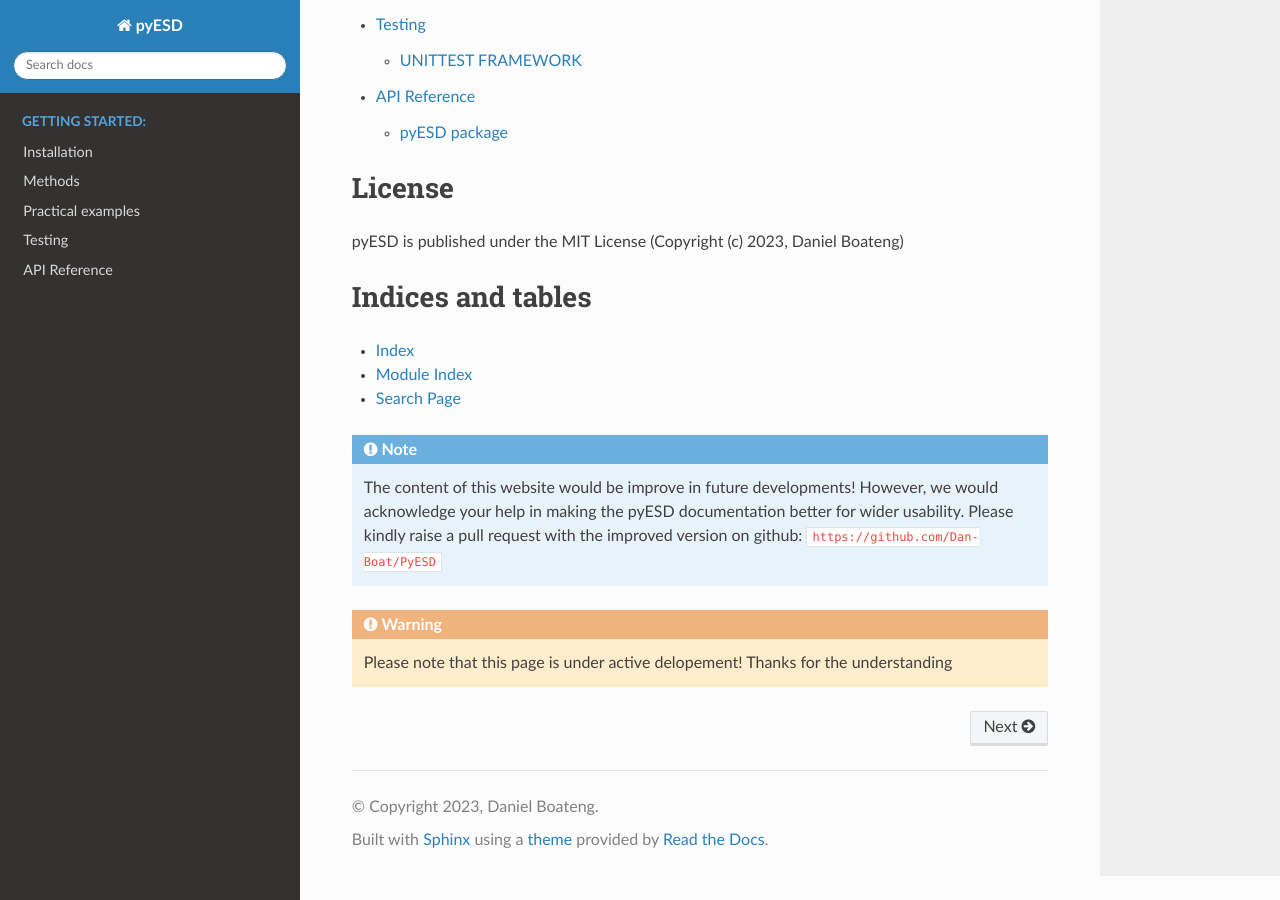
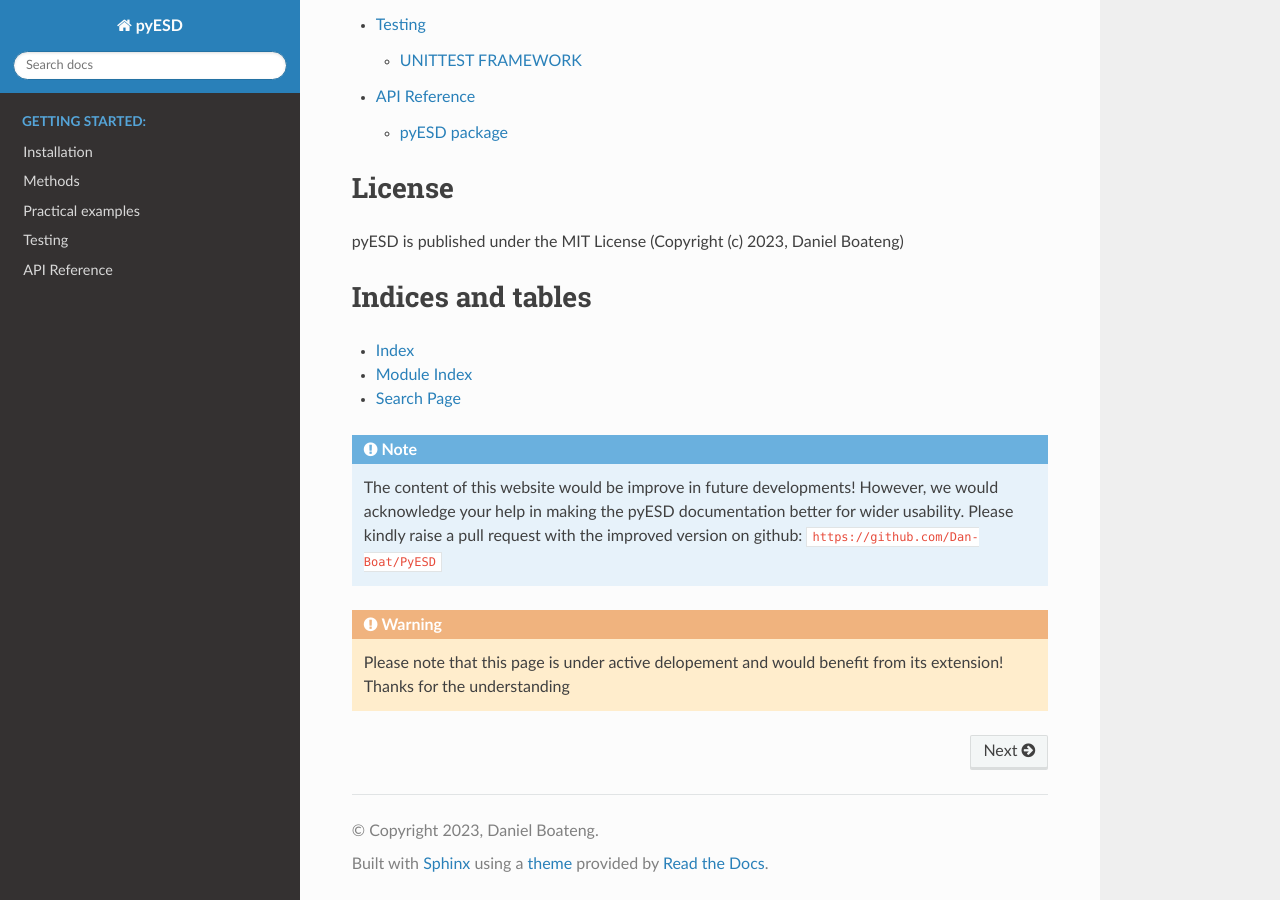
Before and after one commit to Dan-Boat/PyESD, a Sphinx documentation site: the page built from docs/source/index.rst, in a window 1280 px wide and 900 px high, scrolled down 1860 px. Built offline with Sphinx 7.4.7 and the Read the Docs theme 2.0.0, drawn with Linux system fonts in a browser that asks for light colours.

```diff
--- a/docs/source/examples.rst
+++ b/docs/source/examples.rst
@@ -16,4 +16,4 @@ regressor to improve the performance of the transfer function require for downsc
 
 
 .. warning::
-    Please note that this page is under active delopement! Thanks for the understanding
+    Please note that this page is under active delopement and would benefit from its extension! Thanks for the understanding
--- a/docs/source/index.rst
+++ b/docs/source/index.rst
@@ -56,4 +56,4 @@ Indices and tables
 
 
 .. warning::
-    Please note that this page is under active delopement! Thanks for the understanding
+    Please note that this page is under active delopement and would benefit from its extension! Thanks for the understanding
```
